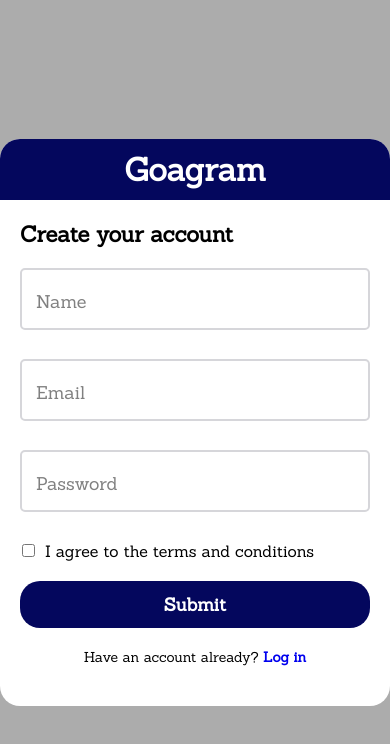
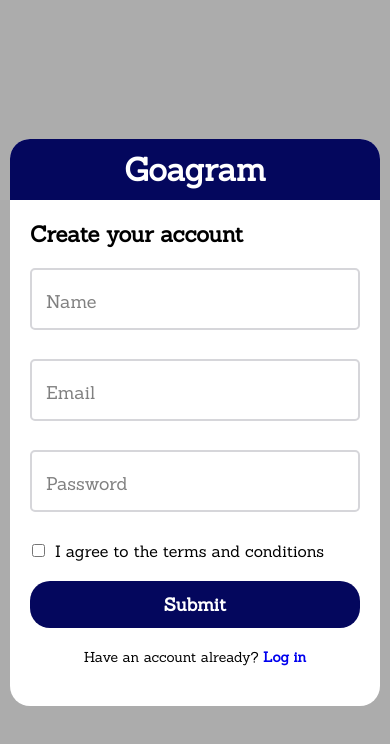
Before and after one commit to maniss7b8-source/authentication_sample, a React (Vite) app: page /regis in a window 390 px wide. Shown: the top 744 px of the page. Built offline with nearby package versions, Linux system fonts and the light colour scheme.

Commit message:
css update

```diff
--- a/src/Pages/RegisterPage.css
+++ b/src/Pages/RegisterPage.css
@@ -130,7 +130,7 @@
 
     .register_container{
         width: 100%;
-
+        margin: 0px 10px;
     }
 
 
```
